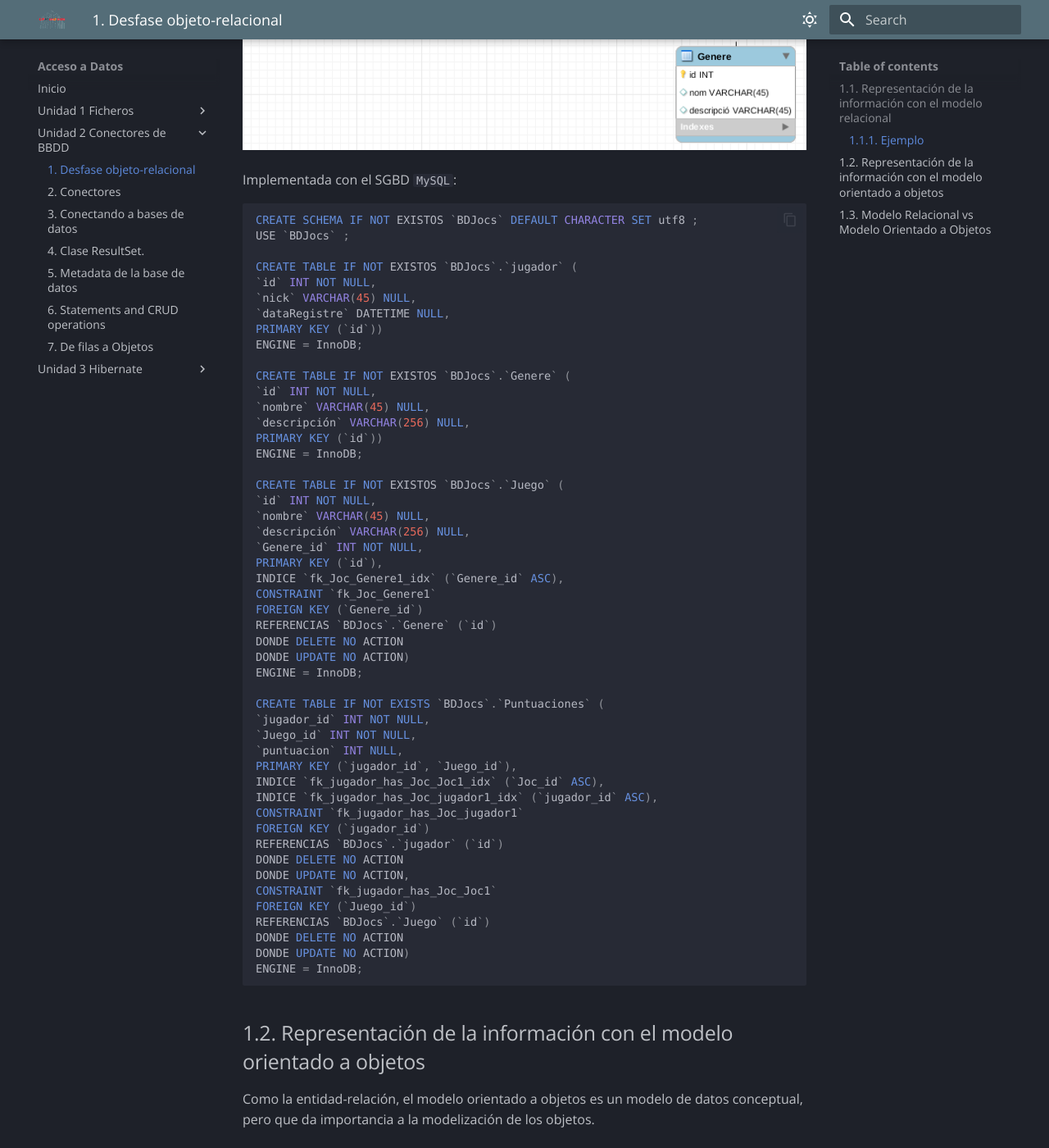
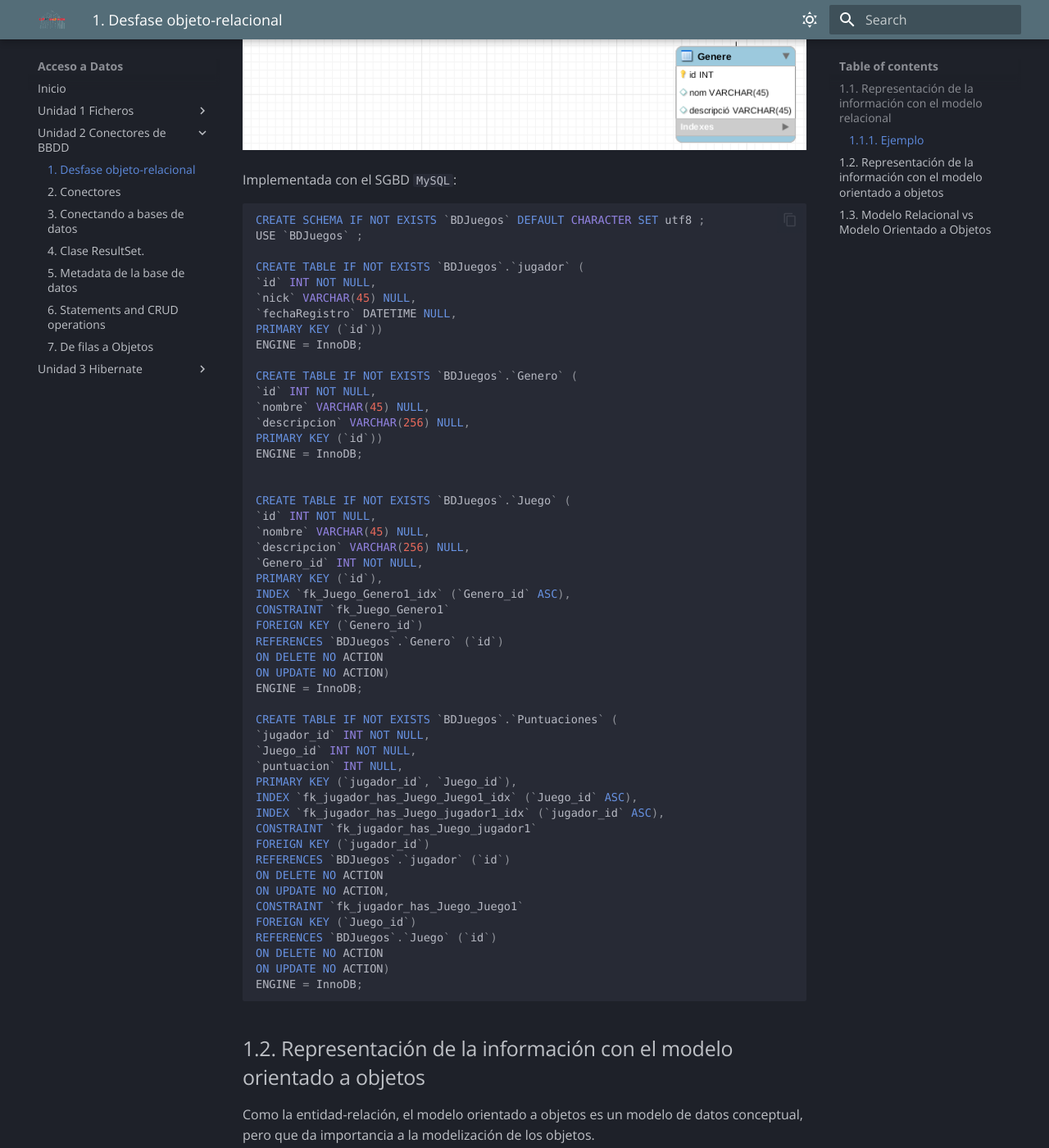
Before and after one commit to ManuEduGVA/ad, an MkDocs documentation site: the page built from docs/Unidad 2 Conectores de BBDD/1_Object_relational_impedance_mismatch.es.md, in a window 1280 px wide and 1400 px high, scrolled down 1962 px. Shown: the whole window at 82% size. Built offline with MkDocs 1.6.1 and Material for MkDocs 9.7.7, drawn with Linux system fonts in a browser that asks for light colours; some web fonts are replaced; some of the changed text lies outside the part shown.

Commit message:
Modificacion UD2

````diff
--- a/docs/Unidad 2 Conectores de BBDD/1_Object_relational_impedance_mismatch.es.md
+++ b/docs/Unidad 2 Conectores de BBDD/1_Object_relational_impedance_mismatch.es.md
@@ -38,54 +38,55 @@ Una base de datos para almacenar información sobre jugadores, juegos, etc. pued
 Implementada con el SGBD `MySQL`:
 
 ```sql
-CREATE SCHEMA IF NOT EXISTOS `BDJocs` DEFAULT CHARACTER SET utf8 ;
-USE `BDJocs` ;
+CREATE SCHEMA IF NOT EXISTS `BDJuegos` DEFAULT CHARACTER SET utf8 ;
+USE `BDJuegos` ;
 
-CREATE TABLE IF NOT EXISTOS `BDJocs`.`jugador` (
+CREATE TABLE IF NOT EXISTS `BDJuegos`.`jugador` (
 `id` INT NOT NULL,
 `nick` VARCHAR(45) NULL,
-`dataRegistre` DATETIME NULL,
+`fechaRegistro` DATETIME NULL,
 PRIMARY KEY (`id`))
 ENGINE = InnoDB;
 
-CREATE TABLE IF NOT EXISTOS `BDJocs`.`Genere` (
+CREATE TABLE IF NOT EXISTS `BDJuegos`.`Genero` (
 `id` INT NOT NULL,
 `nombre` VARCHAR(45) NULL,
-`descripción` VARCHAR(256) NULL,
+`descripcion` VARCHAR(256) NULL,
 PRIMARY KEY (`id`))
 ENGINE = InnoDB;
 
-CREATE TABLE IF NOT EXISTOS `BDJocs`.`Juego` (
+
+CREATE TABLE IF NOT EXISTS `BDJuegos`.`Juego` (
 `id` INT NOT NULL,
 `nombre` VARCHAR(45) NULL,
-`descripción` VARCHAR(256) NULL,
-`Genere_id` INT NOT NULL,
+`descripcion` VARCHAR(256) NULL,
+`Genero_id` INT NOT NULL,
 PRIMARY KEY (`id`),
-INDICE `fk_Joc_Genere1_idx` (`Genere_id` ASC),
-CONSTRAINT `fk_Joc_Genere1`
-FOREIGN KEY (`Genere_id`)
-REFERENCIAS `BDJocs`.`Genere` (`id`)
-DONDE DELETE NO ACTION
-DONDE UPDATE NO ACTION)
+INDEX `fk_Juego_Genero1_idx` (`Genero_id` ASC),
+CONSTRAINT `fk_Juego_Genero1`
+FOREIGN KEY (`Genero_id`)
+REFERENCES `BDJuegos`.`Genero` (`id`)
+ON DELETE NO ACTION
+ON UPDATE NO ACTION)
 ENGINE = InnoDB;
 
-CREATE TABLE IF NOT EXISTS `BDJocs`.`Puntuaciones` (
+CREATE TABLE IF NOT EXISTS `BDJuegos`.`Puntuaciones` (
 `jugador_id` INT NOT NULL,
 `Juego_id` INT NOT NULL,
 `puntuacion` INT NULL,
 PRIMARY KEY (`jugador_id`, `Juego_id`),
-INDICE `fk_jugador_has_Joc_Joc1_idx` (`Joc_id` ASC),
-INDICE `fk_jugador_has_Joc_jugador1_idx` (`jugador_id` ASC),
-CONSTRAINT `fk_jugador_has_Joc_jugador1`
+INDEX `fk_jugador_has_Juego_Juego1_idx` (`Juego_id` ASC),
+INDEX `fk_jugador_has_Juego_jugador1_idx` (`jugador_id` ASC),
+CONSTRAINT `fk_jugador_has_Juego_jugador1`
 FOREIGN KEY (`jugador_id`)
-REFERENCIAS `BDJocs`.`jugador` (`id`)
-DONDE DELETE NO ACTION
-DONDE UPDATE NO ACTION,
-CONSTRAINT `fk_jugador_has_Joc_Joc1`
+REFERENCES `BDJuegos`.`jugador` (`id`)
+ON DELETE NO ACTION
+ON UPDATE NO ACTION,
+CONSTRAINT `fk_jugador_has_Juego_Juego1`
 FOREIGN KEY (`Juego_id`)
-REFERENCIAS `BDJocs`.`Juego` (`id`)
-DONDE DELETE NO ACTION
-DONDE UPDATE NO ACTION)
+REFERENCES `BDJuegos`.`Juego` (`id`)
+ON DELETE NO ACTION
+ON UPDATE NO ACTION)
 ENGINE = InnoDB;
 ```
 
@@ -107,7 +108,7 @@ En la unidad introductoria ya revisamos la programación orientada a objetos, as
 
 El mismo ejemplo que hemos representado recientemente, con una representación orientada a objetos, podría ser:
 
-<center>![Orientación a Objetos](./img/O_O.png){width=90%}</center>
+![Orientación a Objetos](./img/O_O.png)
 
 
 Como podemos ver, tiene una estructura similar, a la que también hemos añadido algunos métodos como getters y setters. Además, las distintas clases no tienen un atributo identificador, puesto que cada objeto se identifica a sí mismo. Aquí tenemos una pequeña aproximación de cómo implementaríamos esta jerarquía en Java.
@@ -115,21 +116,21 @@ Como podemos ver, tiene una estructura similar, a la que también hemos añadido
 La clase `Genere` es una clase POJO, que sólo almacena información (nombre y descripción del tipo de juego) e implementa getters y setters.
 
 ```java
-public class Genere {
+public class Genero {
 protected String nombre;
-protected String descripción;
+protected String descripcion;
 
-public Genere(String nombre, String descripcio) {
+public Genero(String nombre, String descripcion) {
 this.nombre = nombre;
-this.descripcio = descripcion;
+this.descripcion = descripcion;
 }
 
-public String getNom() {return nombre;}
-public void setNom(String nombre) {this.nom = nombre;}
+public String getNombre() {return nombre;}
+public void setNombre(String nombre) {this.nom = nombre;}
 
-public String getDescripcio() {return descripcio;}
-public void setDescripcio(String descripcio) {
-this.descripcio = descripcion;
+public String getDescripcion() {return descripcion;}
+public void setDescripcion(String descripcion) {
+this.descripcion = descripcion;
 }
 }
 ```
@@ -140,27 +141,27 @@ La clase `Juego` almacena el nombre, la descripción y el género del juego. A d
 public class Juego {
 
 protected String nombre;
-protected String descripción;
-protected Genere genere;
+protected String descripcion;
+protected Genere genero;
 
-public Juego(String nombre, String descripcio, Genere genere) {
+public Juego(String nombre, String descripcion, Genere genero) {
 this.nombre = nombre;
 this.descripcio = descripcion;
-this.genere = genere;
+this.genero = genero;
 
 }
 
-public String getNom() {return this.nom;}
-public void setNom(String nombre) {this.nom = nombre;}
+public String getNombre() {return this.nombre;}
+public void setNombre(String nombre) {this.nombre = nombre;}
 
-public String getDescripcio() {return this.descripcio;}
-public void setDescripcio(String descripcio) {
-this.descripcio= descripcion;
+public String getDescripcion() {return this.descripcion;}
+public void setDescripcion(String descripcion) {
+this.descripcion= descripcion;
 }
 
-public Genere getGenere() {return this.genere;}
+public Genere getGenero() {return this.genero;}
 
-public void setGenere(Genere genere) {this.genere = genere;}
+public void setGenero(Geneoe genero) {this.genero = genero;}
 }
 ```
 
@@ -171,19 +172,19 @@ public class Registro {
 private int puntuacion;
 private Juego juego;
 
-public Registro(int puntuacio, Juego juego) {
+public Registro(int puntuacion, Juego juego) {
 this.puntuacion = puntuacion;
 this.juego = juego;
 }
 
-public int getPuntuacio() {return puntuacio;}
-public void setPuntuacion(int puntuacio) {
+public int getPuntuacion() {return puntuacion;}
+public void setPuntuacion(int puntuacion) {
 this.puntuacion = puntuacion;
 }
 
-public Juego getJoc() {return juego;}
+public Juego getJuego() {return juego;}
 
-public void setJoc(Juego juego) {this.joc = juego;}
+public void setJuego(Juego juego) {this.juego = juego;}
 }
 ```
 
@@ -194,25 +195,25 @@ Y finalmente, la clase `Jugador` almacena el apodo y la fecha de registro para c
 public class Jugador {
 
 private String nick;
-private Date dataRegistre;
+private Date fechaRegistro;
 private Set<Registro> puntuaciones;
 
-public Jugador(String nick, Date dataRegistre) {
+public Jugador(String nick, Date fechaRegistro) {
 this.nick = nick;
-this.dataRegistre = dataRegistre;
+this.fechaRegistro = fechaRegistro;
 }
 
 public String getNick() {return nick;}
 public void setNick(String nick) {this.nick = nick;}
 
-public Date getDataRegistre() {return dataRegistre;}
-public void setDataRegistre(Date dataRegistre) {
-this.dataRegistre = dataRegistre;
+public Date getFechaRegistro() {return fechaRegistro;}
+public void setFechaRegistro(Date fechaRegistro) {
+this.fechaRegistro = fechaRegistro;
 }
 
 public Set getPuntuaciones() {return this.puntuaciones;}
-public void setPuntuacion(Juego juego, int puntuacio) {
-Registro registro = new Registro(puntuación, juego);
+public void setPuntuacion(Juego juego, int puntuacion) {
+Registro registro = new Registro(puntuacion, juego);
 this.puntuaciones.add(registro);
 }
 }
````
Also changed, not shown: 2 other files.
